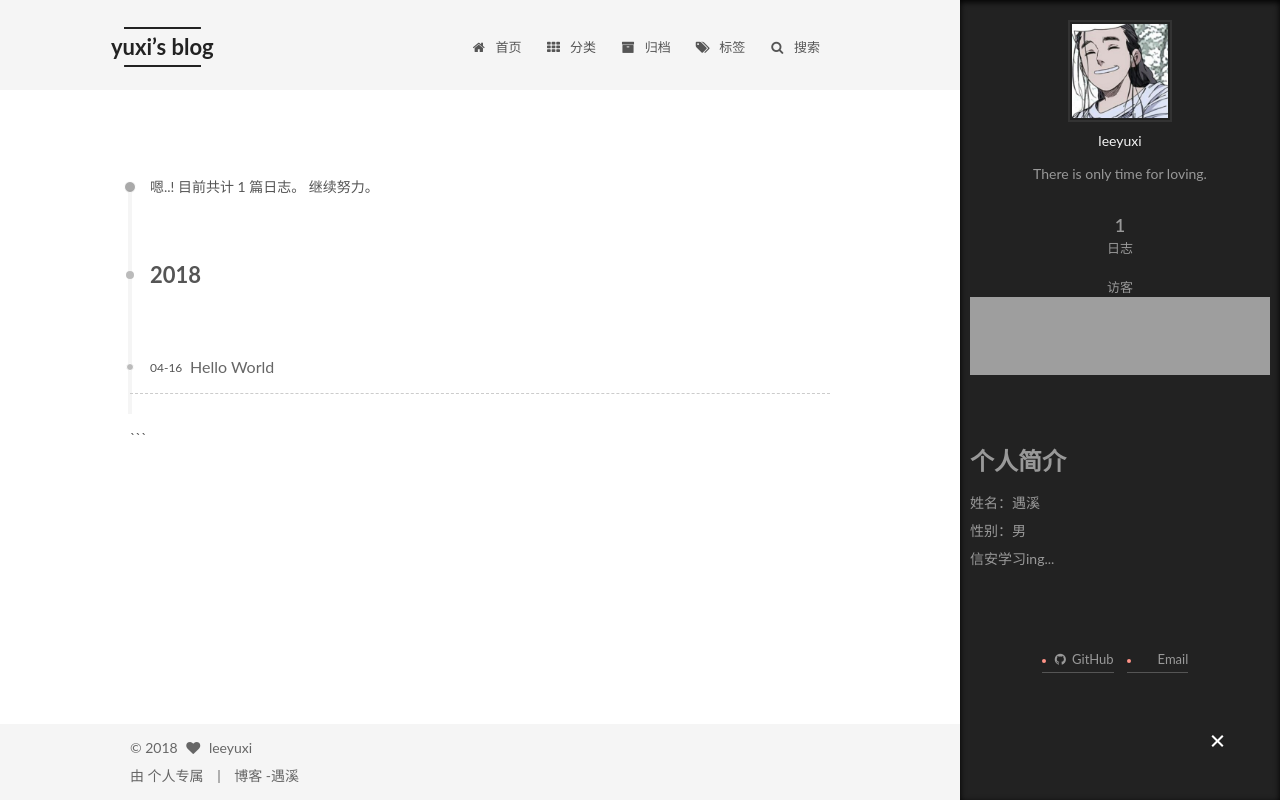
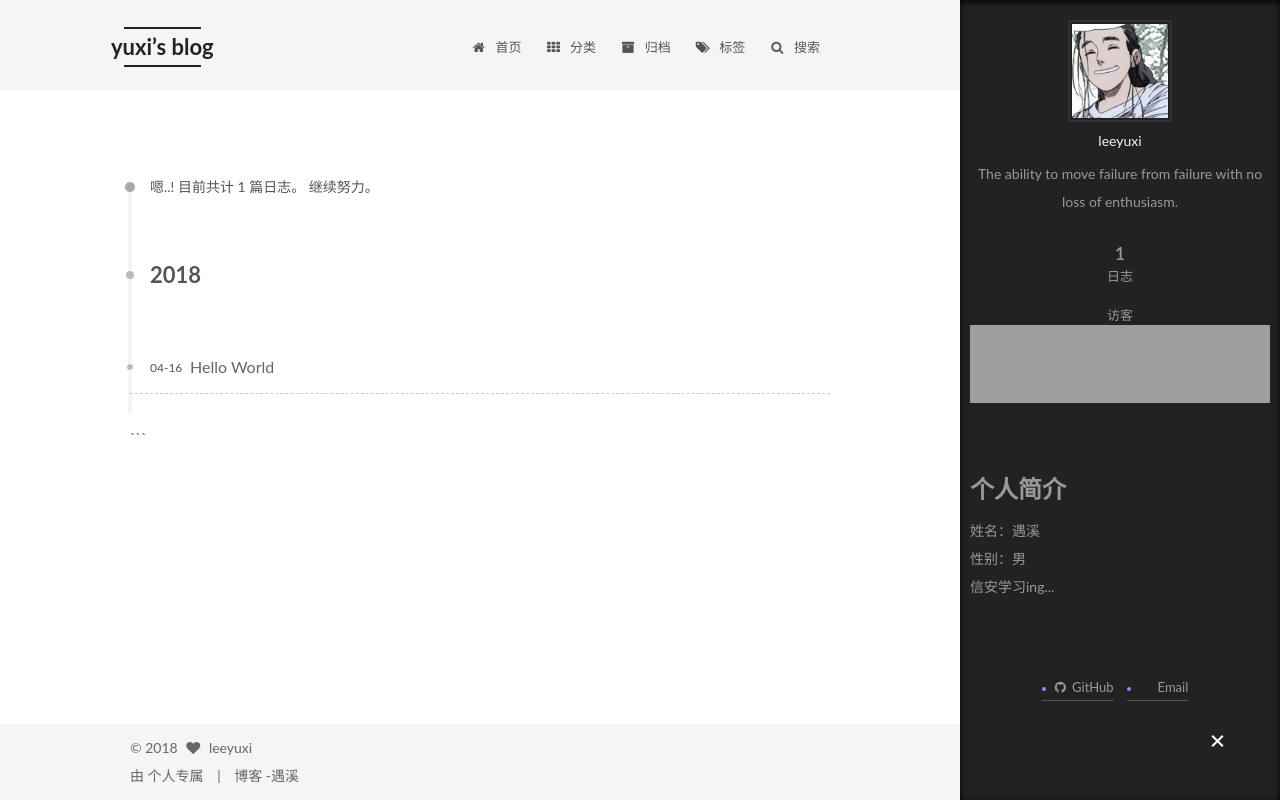
Before and after one commit to leeyuxi/leeyuxi.github.io, a plain HTML site: page archives/2018/04/index.html in a window 1280 px wide. Drawn offline with Linux system fonts and the light colour scheme; some packages are replaced by stand-ins of ours; grey boxes are pictures that could not be loaded; a script that the page names is missing; some icons are missing.

Commit message:
Site updated: 2018-04-18 11:13:33

```diff
--- a/archives/2018/04/index.html
+++ b/archives/2018/04/index.html
@@ -77,16 +77,16 @@
 
 
 
-<meta name="description" content="There is only time for loving.">
+<meta name="description" content="The ability to move failure from failure with no loss of enthusiasm.">
 <meta property="og:type" content="website">
 <meta property="og:title" content="yuxi’s blog">
 <meta property="og:url" content="http://yoursite.com/archives/2018/04/index.html">
 <meta property="og:site_name" content="yuxi’s blog">
-<meta property="og:description" content="There is only time for loving.">
+<meta property="og:description" content="The ability to move failure from failure with no loss of enthusiasm.">
 <meta property="og:locale" content="zh-Hans">
 <meta name="twitter:card" content="summary">
 <meta name="twitter:title" content="yuxi’s blog">
-<meta name="twitter:description" content="There is only time for loving.">
+<meta name="twitter:description" content="The ability to move failure from failure with no loss of enthusiasm.">
 
 
 
@@ -330,7 +330,7 @@
                src="/images/avatar.gif"
                alt="leeyuxi" />
           <p class="site-author-name" itemprop="name">leeyuxi</p>
-          <p class="site-description motion-element" itemprop="description">There is only time for loving.</p>
+          <p class="site-description motion-element" itemprop="description">The ability to move failure from failure with no loss of enthusiasm.</p>
         </div>
         <nav class="site-state motion-element">
           <div class="site-state-item site-state-posts">
--- a/css/main.css
+++ b/css/main.css
@@ -1548,7 +1548,7 @@ pre .javascript .function {
   width: 4px;
   height: 4px;
   border-radius: 50%;
-  background: #ff9387;
+  background: #b57af9;
 }
 .links-of-blogroll {
   font-size: 13px;
```
Also changed, not shown: 2018/04/16/hello-world/index.html (+1 -1 lines), archives/2018/index.html (+4 -4 lines), archives/index.html (+4 -4 lines), index.html (+4 -4 lines).
